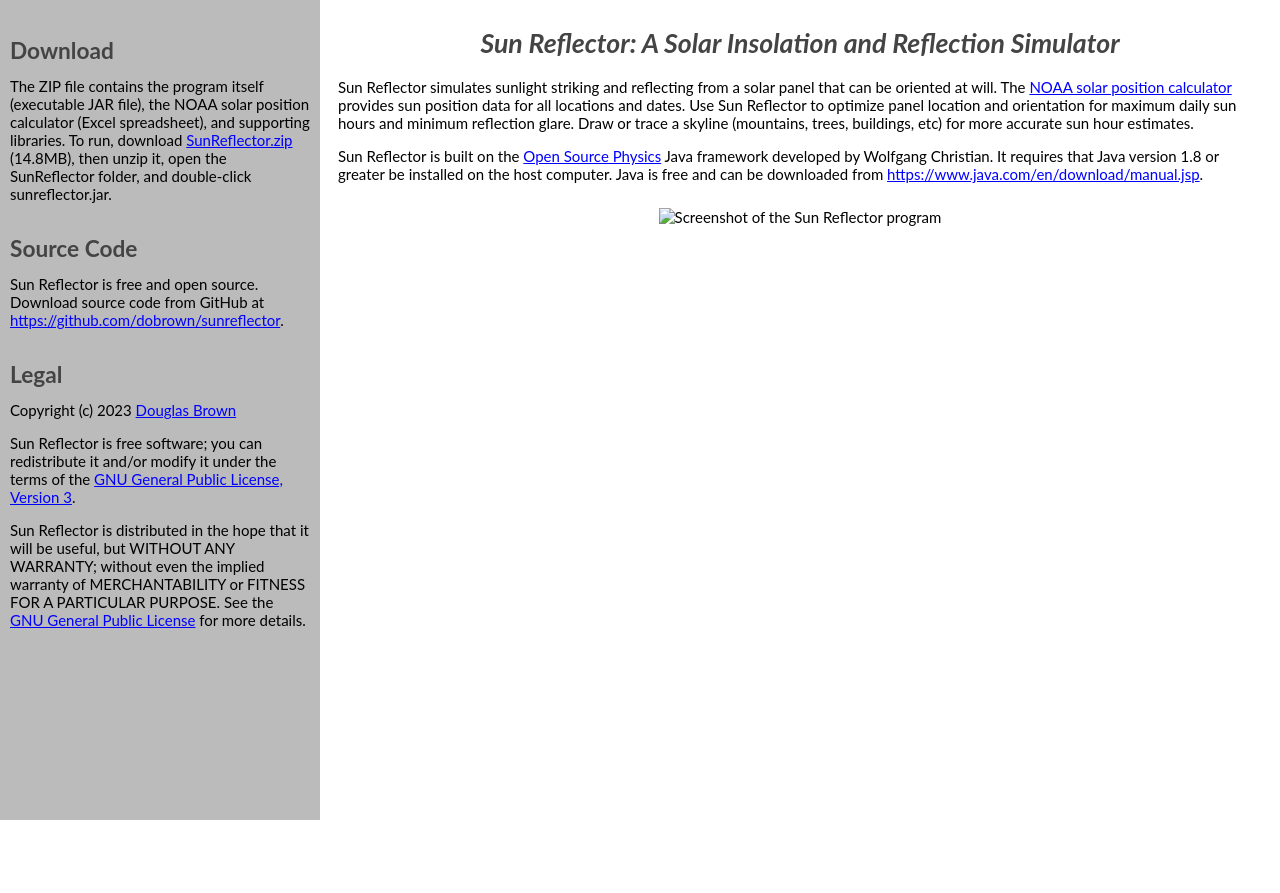
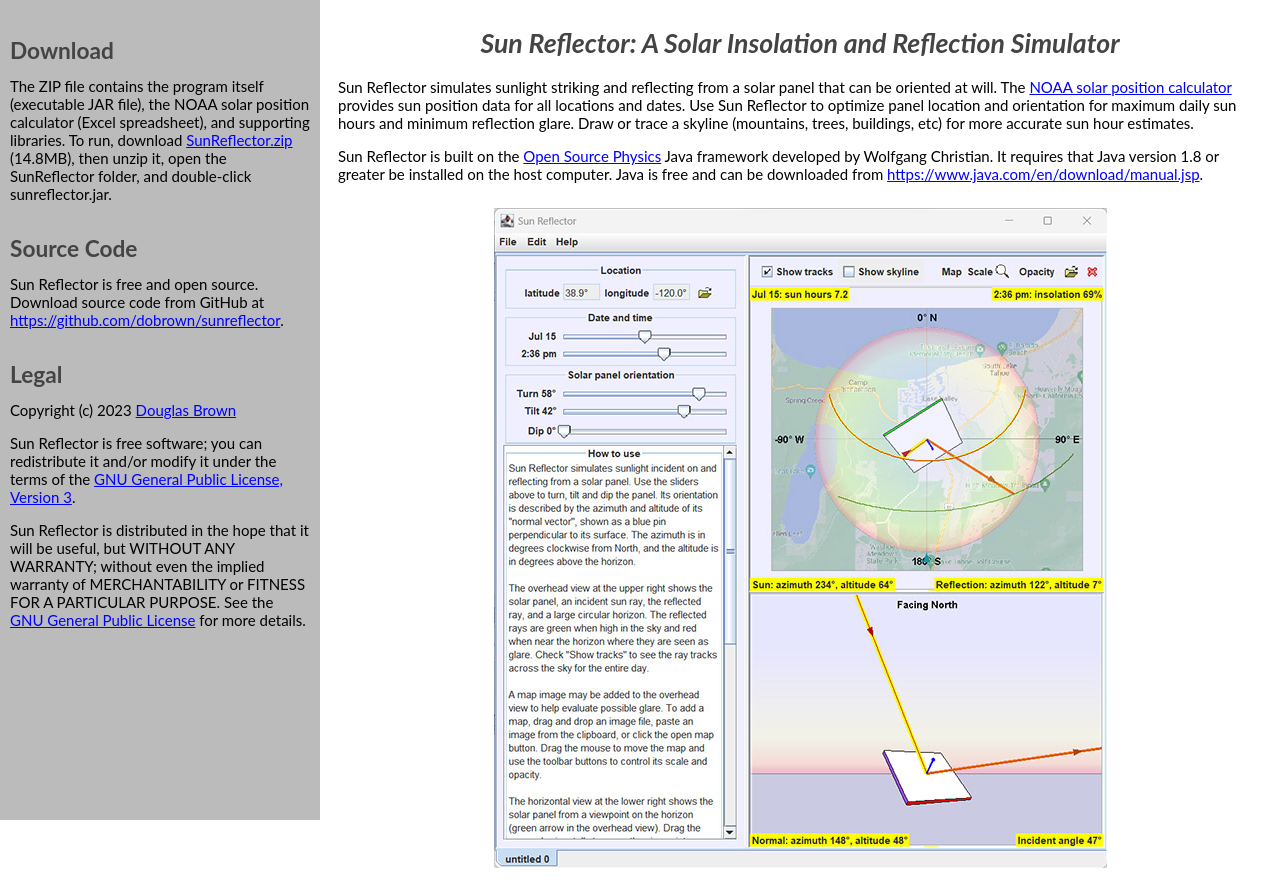
Before and after one commit to dobrown/sunreflector, a plain HTML site: page docs/index.html in a window 1280 px wide. Before the commit the page ends 800 px from the top, so only its background shows below. Drawn offline with Linux system fonts and the light colour scheme.

Commit message:
another experiment with screenshot image

```diff
--- a/docs/index.html
+++ b/docs/index.html
@@ -101,7 +101,7 @@
   Use Sun Reflector to optimize panel location and orientation for maximum daily sun hours and minimum reflection glare. Draw or trace a skyline (mountains, trees, buildings, etc) for more accurate sun hour estimates.</p>
         <p>Sun Reflector is built on the <a href="http://www.opensourcephysics.org/" target="_blank">Open Source Physics</a> Java framework developed by Wolfgang Christian. It requires that Java version 1.8 or greater be installed on the host computer. Java is free and can be downloaded from <a href="https://www.java.com/en/download/manual.jsp" target="_blank">https://www.java.com/en/download/manual.jsp</a>.</p>
         <p></p>
-        <p align="center"><img src="![Screenshot](/sunreflector/docs/assets/images/screenshot.jpg)" alt="Screenshot of the Sun Reflector program" vspace="10"></p>
+        <p align="center"><img src="assets/images/screenshot.jpg" alt="Screenshot of the Sun Reflector program" vspace="10"></p>
     </div>
 
 </body>
```
